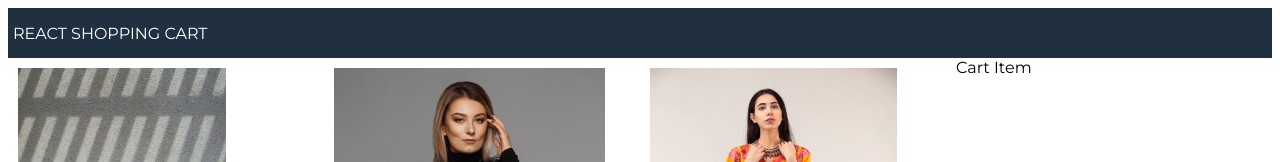
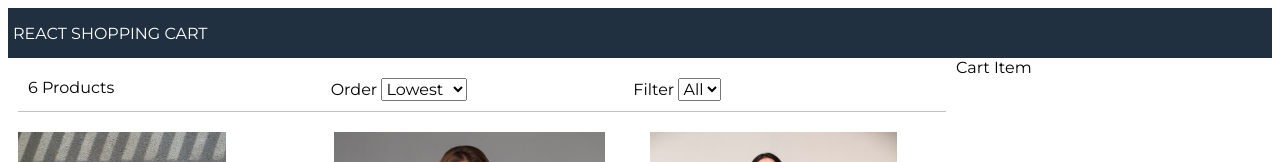
Before and after one commit to Hamza-ahmed4/react-shopping-cart, a React (Create React App) app: page / in a window 1280 px wide. Shown: the top 162 px of the page. Built offline with nearby package versions, Linux system fonts and the light colour scheme.

Commit message:
filter-component

```diff
--- a/src/App.js
+++ b/src/App.js
@@ -2,6 +2,7 @@
 //MASTER
 import React from 'react';
 import { Component } from 'react/cjs/react.production.min';
+import Filter from './components/Filter';
 import Products from './components/Products';
 import data from "./data.json";
 
@@ -14,6 +15,24 @@
         sort : ""
       }
   }
+sortProducts = (event) =>{
+this.setState()
+}
+filterProducts= (event)=>{
+  if(event.target.value === ""){
+    this.setState({size : event.target.value, product: data.products});
+  }
+  else{
+    this.setState({
+      size: event.target.value,
+      products: data.products.filter(
+        (product) => product.availableSizes.indexOf(event.target.value)>=0
+      )
+    })
+  }
+
+}
+
   render(){
 
     return (
@@ -26,6 +45,12 @@
           <div className="content">
 
             <div className= "main">
+              <Filter count={this.state.products.length}
+              size={this.state.size}
+              sort={this.state.sort}
+              filterProducts={this.filterProducts}
+              sortProducts={this.sortProducts}
+              ></Filter>
               <Products products={this.state.products}></Products>
             </div>
 
--- /dev/null
+++ b/src/components/Filter.js
@@ -0,0 +1,30 @@
+import React, { Component } from 'react'
+
+export default class Filter extends Component {
+    render() {
+        return (
+            <div className="filter" >
+                <div className="filter-result">{this.props.count} Products</div>
+                <div className="filter-sort" value={this.props.sort} onChange={this.props.sortProducts}>
+                   Order {" "}
+                     <select>
+                         <option value="lowest">Lowest</option>
+                         <option value="highest">Highest</option>
+                     </select>
+                </div>
+                <div className="filter-size" value={this.props.size} onChange={this.props.filterProducts}>
+                    Filter {" "}
+                    <select>
+                        <option value="">All</option>
+                        <option value="XS">XS</option>
+                        <option value="S">S</option>
+                        <option value="M">M</option>
+                        <option value="L">L</option>
+                        <option value="XL">XL</option>
+                    </select>
+
+                </div>
+            </div>
+        )
+    }
+}
--- a/src/index.css
+++ b/src/index.css
@@ -119,3 +119,15 @@
 .button.primary {
   background-color: #f0c040;
 }
+
+/*FILTER*/
+.filter{
+  display: flex;
+  padding: 1rem;
+  margin: 1rem;
+  border-bottom: 0.1rem #c0c0c0 solid;
+  justify-content: space-between;
+}
+.filter div{
+  flex: 1;
+}
```
